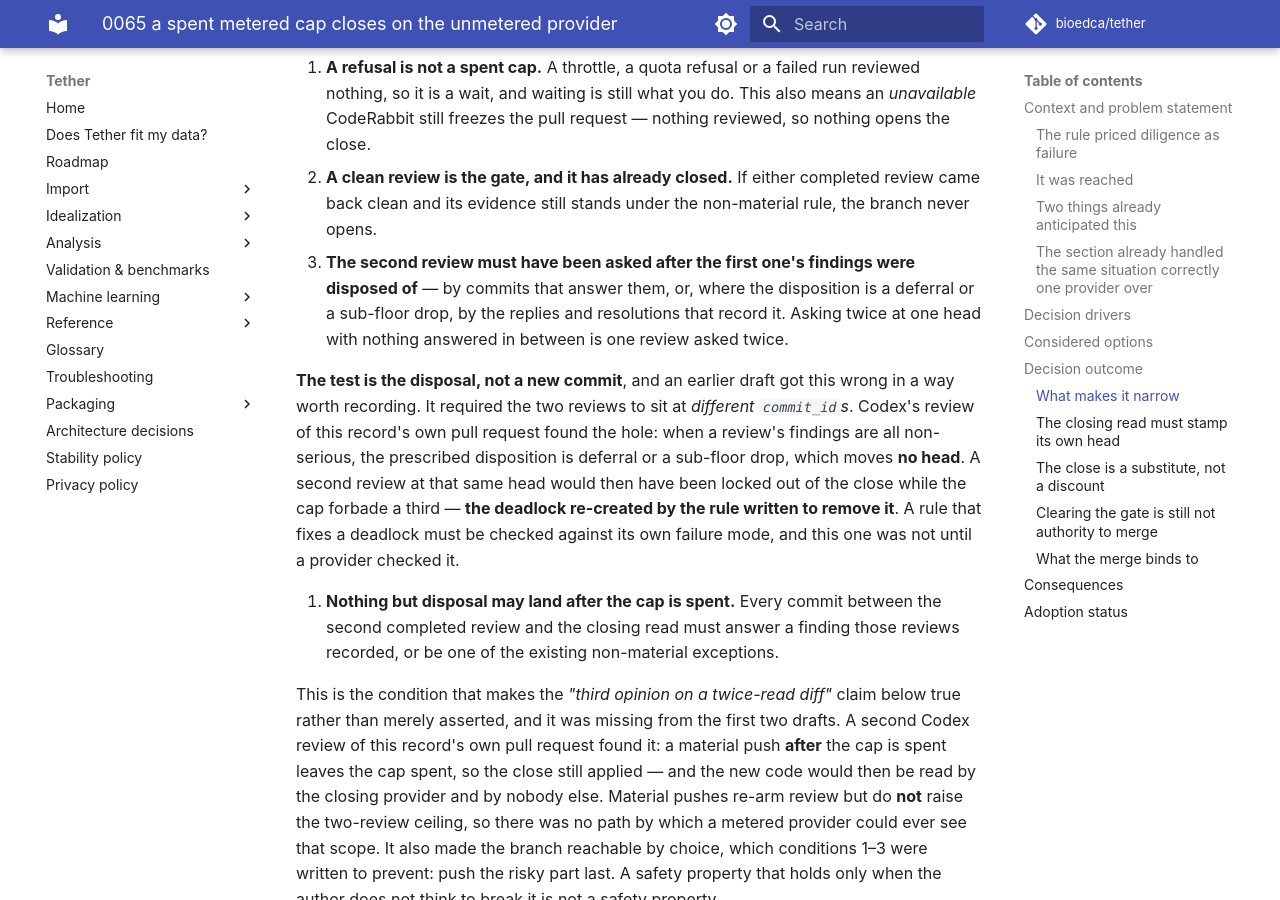
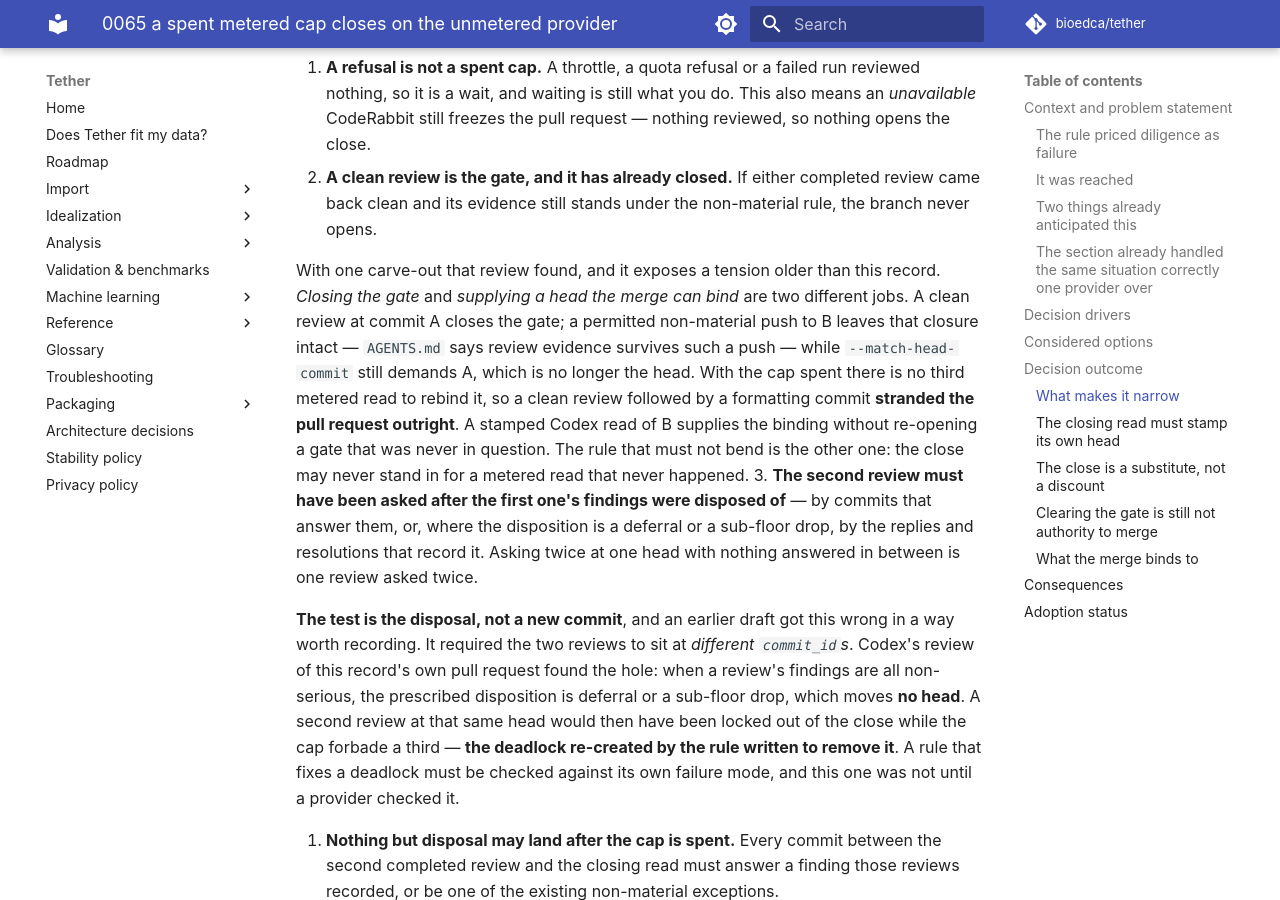
Before and after one commit to bioedca/tether, an MkDocs documentation site: the page built from docs/adr/0065-a-spent-metered-cap-closes-on-the-unmetered-provider.md, in a window 1280 px wide and 900 px high, scrolled down 3553 px. Built offline with MkDocs 1.6.1 and Material for MkDocs 9.7.7, drawn with Linux system fonts in a browser that asks for light colours; comment, search, counter and statistics services are not loaded; the version menu is left out.

Commit message:
fix(agents): let a stamped read rebind a head the clean review no longer names
Codex round 6, one P1 and one P2, both correct.

1. The clean-review condition stranded a PR it was written to leave alone.
   Closing the gate and supplying a bindable head are two different jobs, and
   only the first was handled. A clean review at commit A closes the gate; a
   PERMITTED non-material push to B leaves that closure intact, since review
   evidence survives such a push -- but --match-head-commit still demands A,
   which is no longer the head, and the spent cap forbids a third metered read
   to rebind it. Condition 2 then shut the Codex close precisely BECAUSE the
   review was clean. A clean review followed by a formatting commit could
   therefore never merge at all.

   A stamped Codex read of the current head now supplies the binding without
   re-opening a gate that was never in question. What the close still may never
   do is stand in for a metered read that never happened.

   This is an older tension than this PR -- evidence surviving a non-material
   push has always sat awkwardly against an exact-head merge guard -- but the
   new branch made it reachable, so it is fixed here rather than deferred.

2. docs/PRD.md still said the mandatory CodeRabbit gate is what holds
   auto-merge, contradicting the terminus this PR introduces. The identical
   sentence in CONTRIBUTING.md was updated earlier in this PR and this one was
   not: the sixth time a fix landed in one file and not its mirrors.

```diff
--- a/docs/adr/0065-a-spent-metered-cap-closes-on-the-unmetered-provider.md
+++ b/docs/adr/0065-a-spent-metered-cap-closes-on-the-unmetered-provider.md
@@ -125,6 +125,16 @@ an agent's account of its own reasoning:
    still freezes the pull request — nothing reviewed, so nothing opens the close.
 2. **A clean review is the gate, and it has already closed.** If either completed review came back
    clean and its evidence still stands under the non-material rule, the branch never opens.
+
+   With one carve-out that review found, and it exposes a tension older than this record.
+   *Closing the gate* and *supplying a head the merge can bind* are two different jobs. A clean
+   review at commit A closes the gate; a permitted non-material push to B leaves that closure intact
+   — `AGENTS.md` says review evidence survives such a push — while `--match-head-commit` still
+   demands A, which is no longer the head. With the cap spent there is no third metered read to
+   rebind it, so a clean review followed by a formatting commit **stranded the pull request
+   outright**. A stamped Codex read of B supplies the binding without re-opening a gate that was
+   never in question. The rule that must not bend is the other one: the close may never stand in
+   for a metered read that never happened.
 3. **The second review must have been asked after the first one's findings were disposed of** — by
    commits that answer them, or, where the disposition is a deferral or a sub-floor drop, by the
    replies and resolutions that record it. Asking twice at one head with nothing answered in
```
Also changed, not shown: AGENTS.md (+9 -2 lines), docs/PRD.md (+2 -2 lines).
